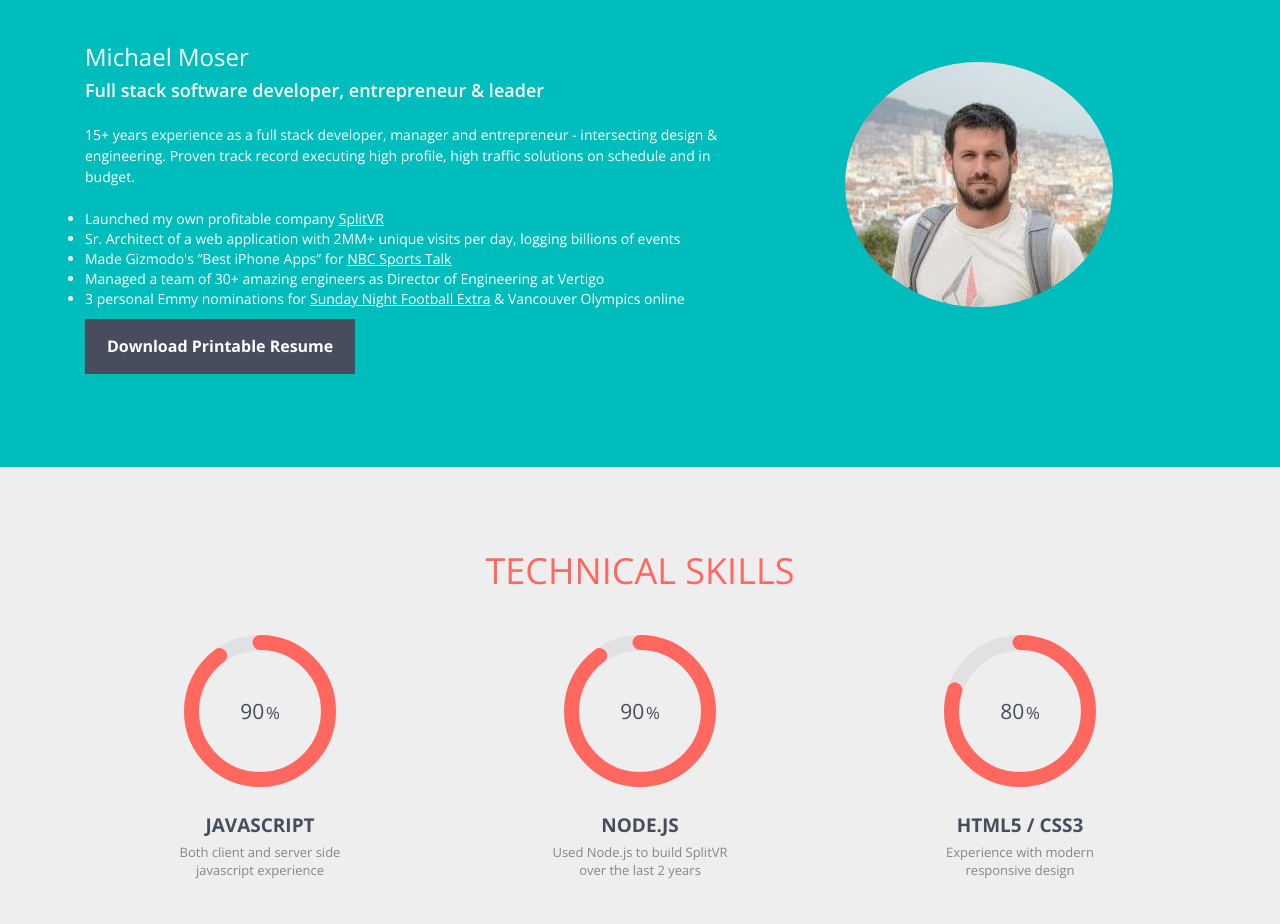
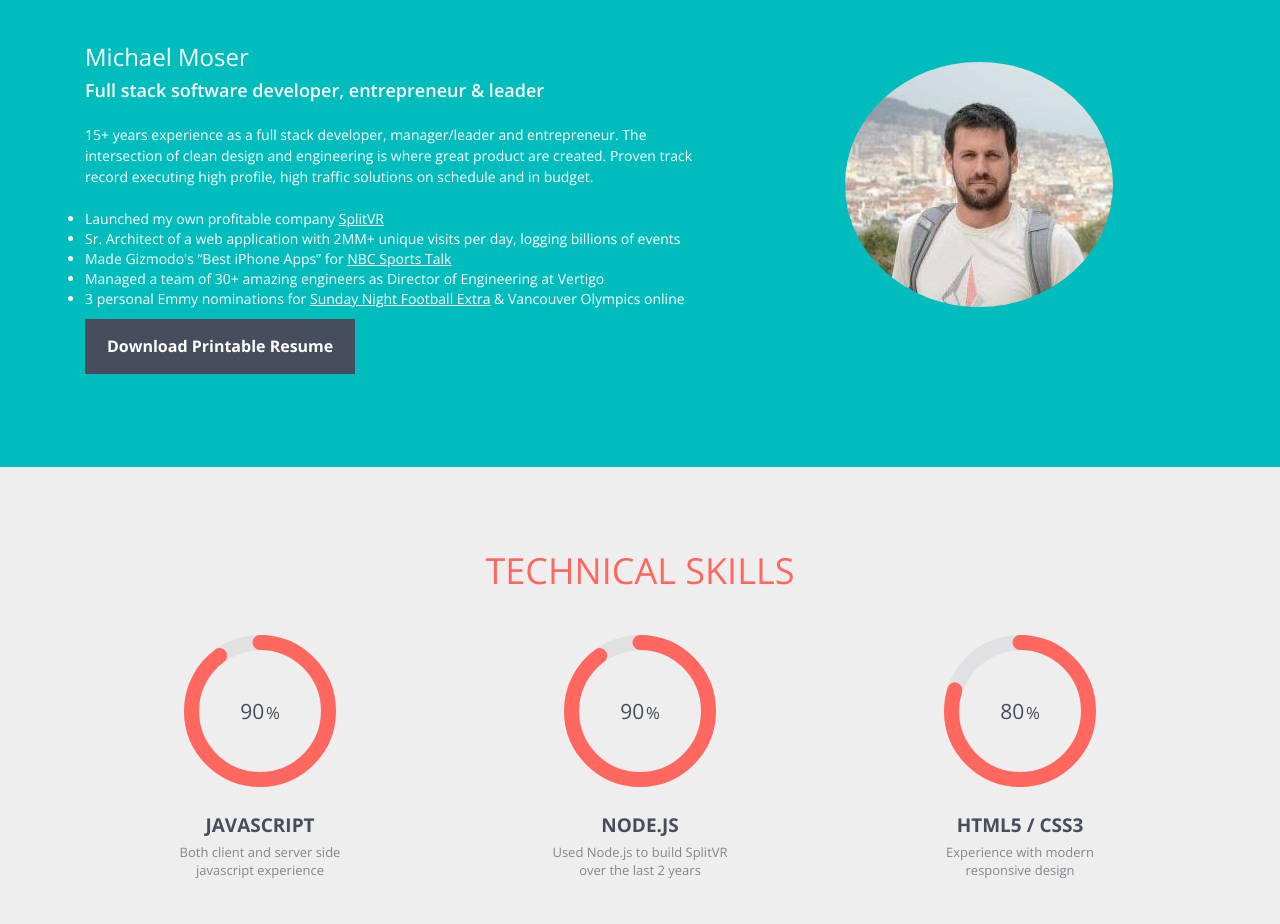
Before and after one commit to mikemoser/resume, a website: page index.html in a window 1280 px wide. Shown: the part 971-1895 px from the top of the page. Drawn offline with nearby package versions, Linux system fonts and the light colour scheme.

Commit message:
wording tweaks;

```diff
--- a/index.html
+++ b/index.html
@@ -84,7 +84,7 @@
         <div class=" col-xs-12 col-sm-12 col-md-7 col-lg-7">
           <h3>Michael Moser</h3>
           <h4 class="subHeading">Full stack software developer, entrepreneur & leader</h4>
-          <p>15+ years experience as a full stack developer, manager and entrepreneur - intersecting design & engineering. Proven track record executing high profile, high traffic solutions on schedule and in budget. </p>
+          <p>15+ years experience as a full stack developer, manager/leader and entrepreneur.  The intersection of clean design and engineering is where great product are created. Proven track record executing high profile, high traffic solutions on schedule and in budget. </p>
           <ul>
             <li>Launched my own profitable company <a href="https://www.splitvr.com">SplitVR</a></li>
             <li>Sr. Architect of a web application with 2MM+ unique visits per day, logging billions of events</li>
```
Also changed, not shown: 1 other file.
